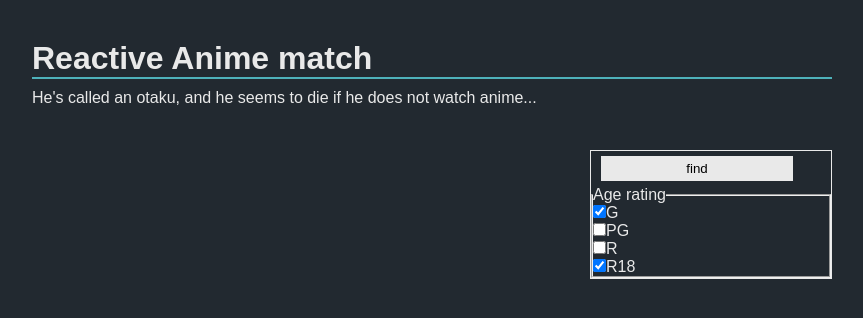
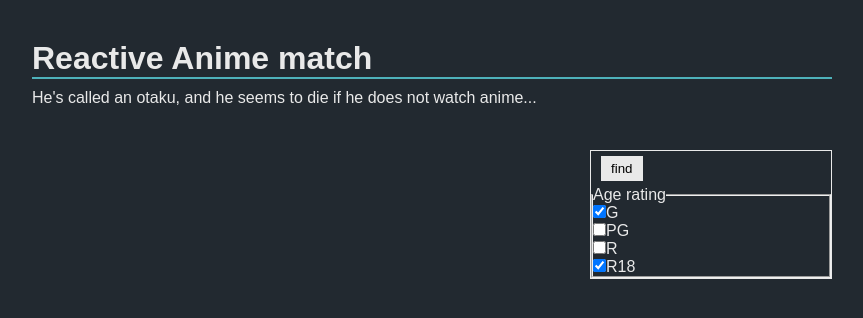
Before and after one commit to meta-panic/andersen-internship-react, a React app: page / in a window 1280 px wide. Shown: the top 318 px of the page, without its empty margins (208-1071 px from the left). Built offline with nearby package versions, Linux system fonts and the light colour scheme.

Commit message:
#1 center button && add new border to filter

```diff
--- a/src/app/Sidebar/SideBar.css
+++ b/src/app/Sidebar/SideBar.css
@@ -8,10 +8,13 @@
     border: 1px solid #E9E9E9;
 }
 
+/* button */
 .getAnimeButton {
+    display: block;
+
     margin: 5px 10px;
     padding: 5px 10px;
-    width: 80%;
+
     background-color: #E9E9E9;
     border: none;
     outline: none;
@@ -19,4 +22,13 @@
 
 .getAnimeButton:hover {
     background-color: #4EB1BA;
+    color: #E9E9E9;
 }
+
+/* filters */
+.ratingFilter {
+    margin: 10px;
+
+    border: none;
+    border-top: 1px solid #E9E9E9;
+}
```
